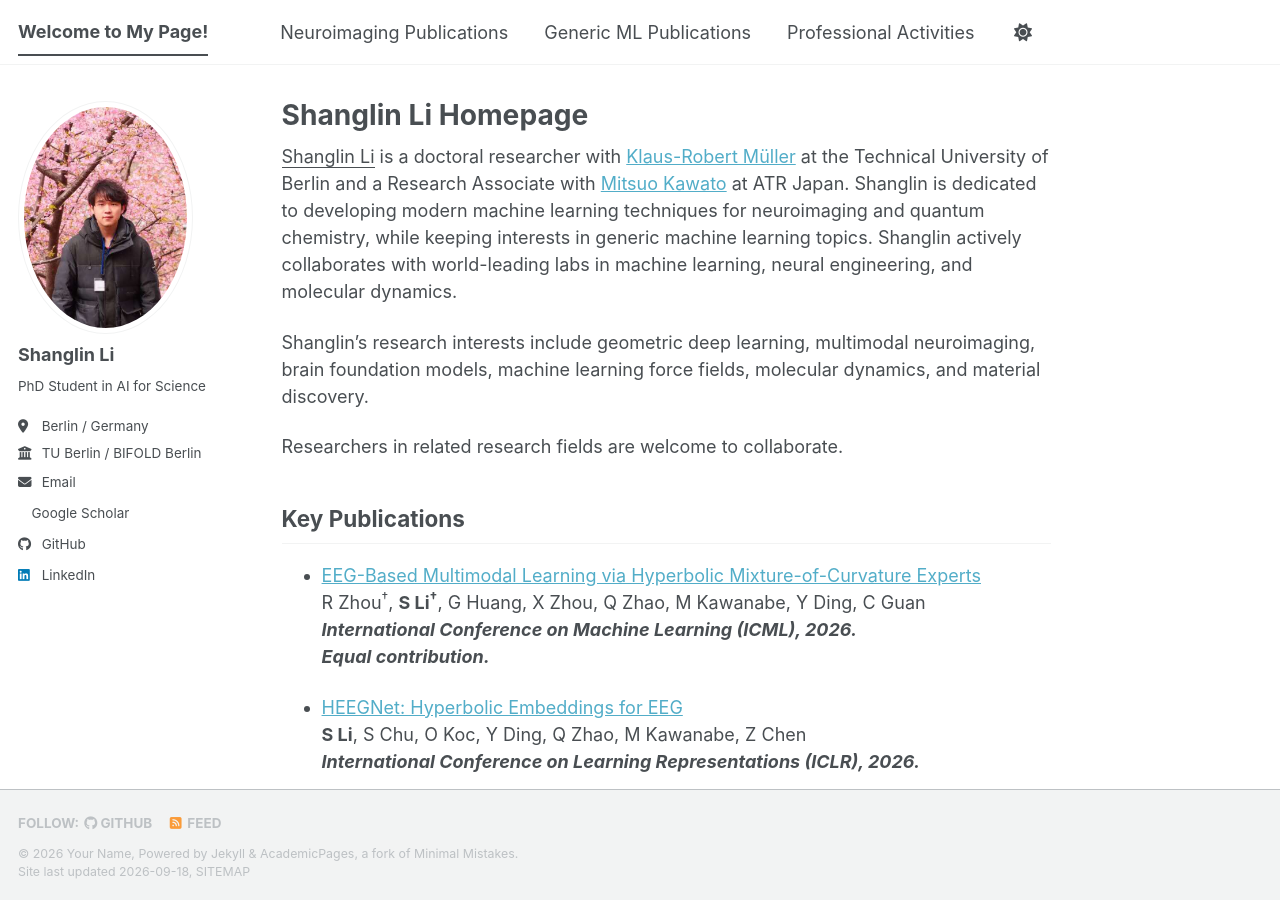
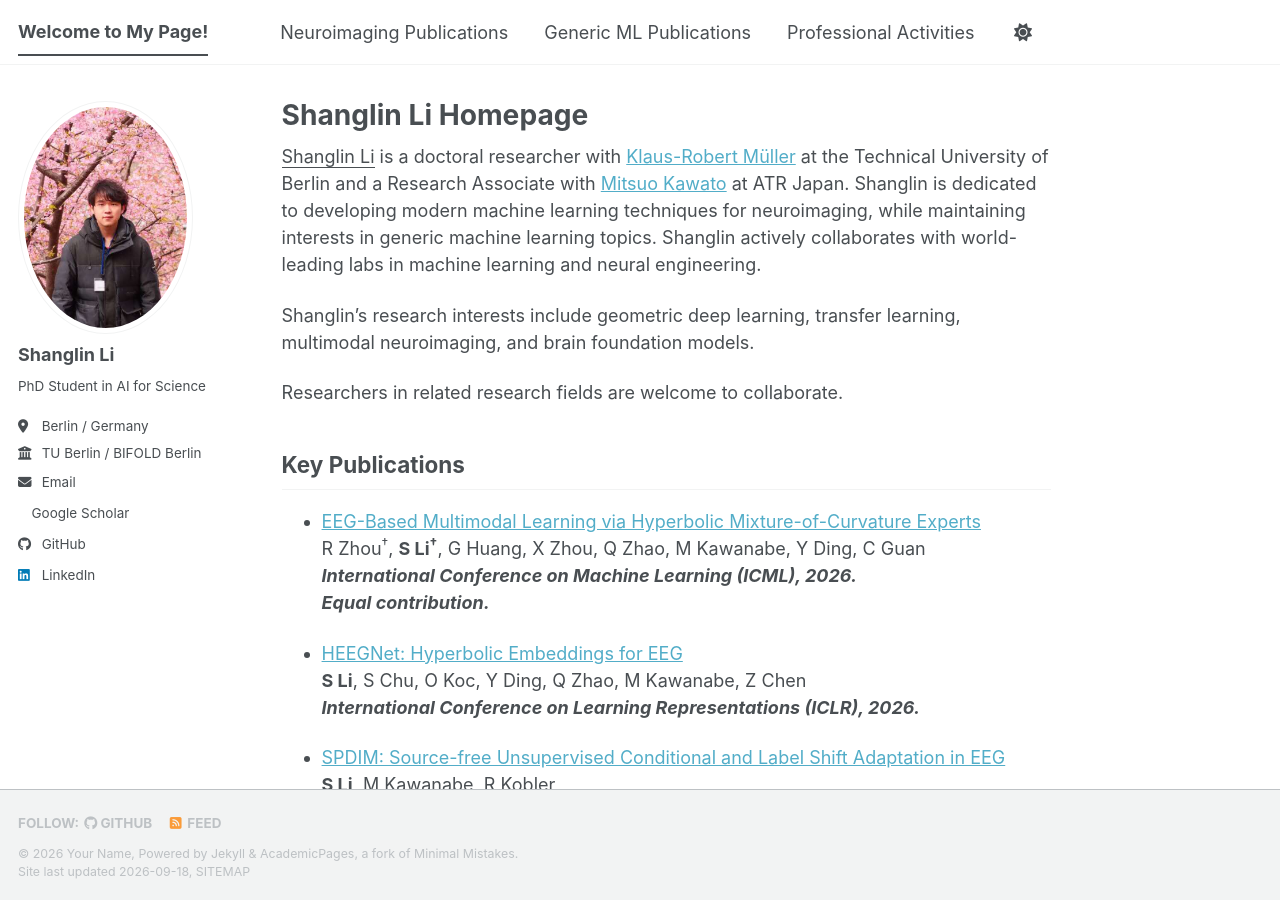
Before and after one commit to fightlesliefigt/fightlesliefigt.github.io, a Jekyll site: the page built from _pages/about.md, in a window 1280 px wide and 900 px high. Built offline with Jekyll 4.4.1, drawn with Linux system fonts in a browser that asks for light colours; a style sheet for code colours, icons or effects is not loaded.

Commit message:
Update about page with refined research description
Refine the description of Shanglin Li's research focus and interests.

```diff
--- a/_pages/about.md
+++ b/_pages/about.md
@@ -8,9 +8,10 @@ redirect_from:
 ---
 
 <u>Shanglin Li</u> is a doctoral researcher with [Klaus-Robert Müller](https://scholar.google.com/citations?user=jplQac8AAAAJ) at the Technical University of Berlin and a Research Associate with [Mitsuo Kawato](https://scholar.google.com/citations?user=lc7OkdAAAAAJ) at ATR Japan.
-Shanglin is dedicated to developing modern machine learning techniques for neuroimaging and quantum chemistry, while keeping interests in generic machine learning topics. Shanglin actively collaborates with world-leading labs in machine learning, neural engineering, and molecular dynamics.
+Shanglin is dedicated to developing modern machine learning techniques for neuroimaging, while maintaining interests in generic machine learning topics.
+Shanglin actively collaborates with world-leading labs in machine learning and neural engineering.
 
-Shanglin's research interests include geometric deep learning, multimodal neuroimaging, brain foundation models, machine learning force fields, molecular dynamics, and material discovery.
+Shanglin's research interests include geometric deep learning, transfer learning, multimodal neuroimaging, and brain foundation models.
 
 Researchers in related research fields are welcome to collaborate.
 
```
